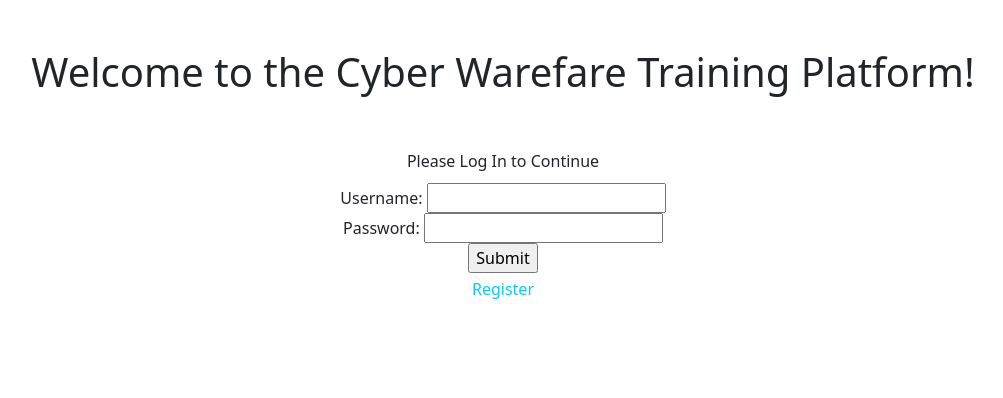
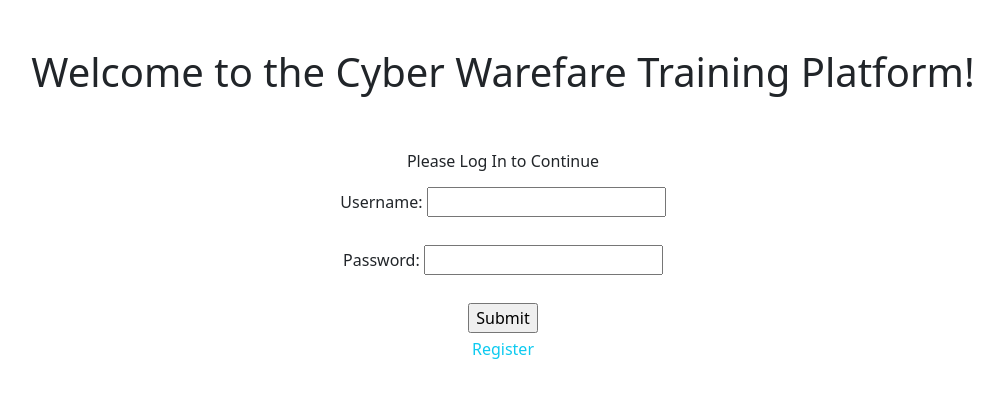
Before and after one commit to johnbabiak/ic470-cwtp-pub, a PHP site: page /login.php in a window 1280 px wide. Shown: the top 398 px of the page, without its empty margins (137-1140 px from the left). Run offline with PHP 8.4, Linux system fonts and the light colour scheme.

Commit message:
cleaned up registration and login pages

```diff
--- a/login.php
+++ b/login.php
@@ -16,15 +16,21 @@ if(isset($_POST['uname'])) {
 </div>
 
 <div class='container text-center'>
-<h6> Please Log In to Continue</h6>
+<h6>Please Log In to Continue</h6>
 <form class='pt-1' action='login.php' method='post'>
+<div class='pt-1'>
 <label for='username'>Username: </label>
 <input type='text' id='uname' name='uname'>
+</div>
 <br>
+<div class='pt-1'>
 <label for='password'>Password: </label>
 <input type='password' id='passwd' name='passwd'>
+</div>
 <br>
+<div class='pt-1'>
 <input type='submit' value='Submit'>
+</div>
 </form>
 <a class='nav-link active text-info pt-1' href="register.php">Register</a>
 </div>
--- a/register.php
+++ b/register.php
@@ -14,13 +14,19 @@ if(isset($_POST['uname']) and isset($_POST['passwd'])){
 <p>Please enter your desired username and password</p>
 <br>
 <form class='pt-1' action='register.php' method='post'>
+<div class='pt-1'>
 <label for='username'>Username: </label>
 <input type='text' id='uname' name='uname'>
+</div>
 <br>
+<div class='pt-1'>
 <label for='password'>Password: </label>
 <input type='password' id='passwd' name='passwd'>
+</div>
 <br>
+<div class='pt-1'>
 <input type='submit' value='Submit'>
+</div>
 </form>
 <a class='nav-link active text-info pt-1' href="login.php">Back to Login</a>
 </div>
--- a/utils.php
+++ b/utils.php
@@ -39,8 +39,7 @@
 		echo "<div class='navbar-header'>\n";
 		echo "<a class='navbar-brand' href='/'>Cyber Warfare Training Platform</a>\n";
 		echo "</div>\n";
-		echo "<a class='nav-link active' href='/'>Home</a>\n";
-		echo "<a class='nav-link active' href=../../index.php>Challenges</a>\n";
+		echo "<a class='nav-link active' href=../../index.php>Home</a>\n";
 		echo "<a class='nav-link active' href=../../tools.php>Tools</a>\n";
 		echo "<a class='nav-link active' href=../../logout.php>Logout</a>\n";
 		echo "</div>\n";
```
Also changed, not shown: cwtp.db, 2 other files.
